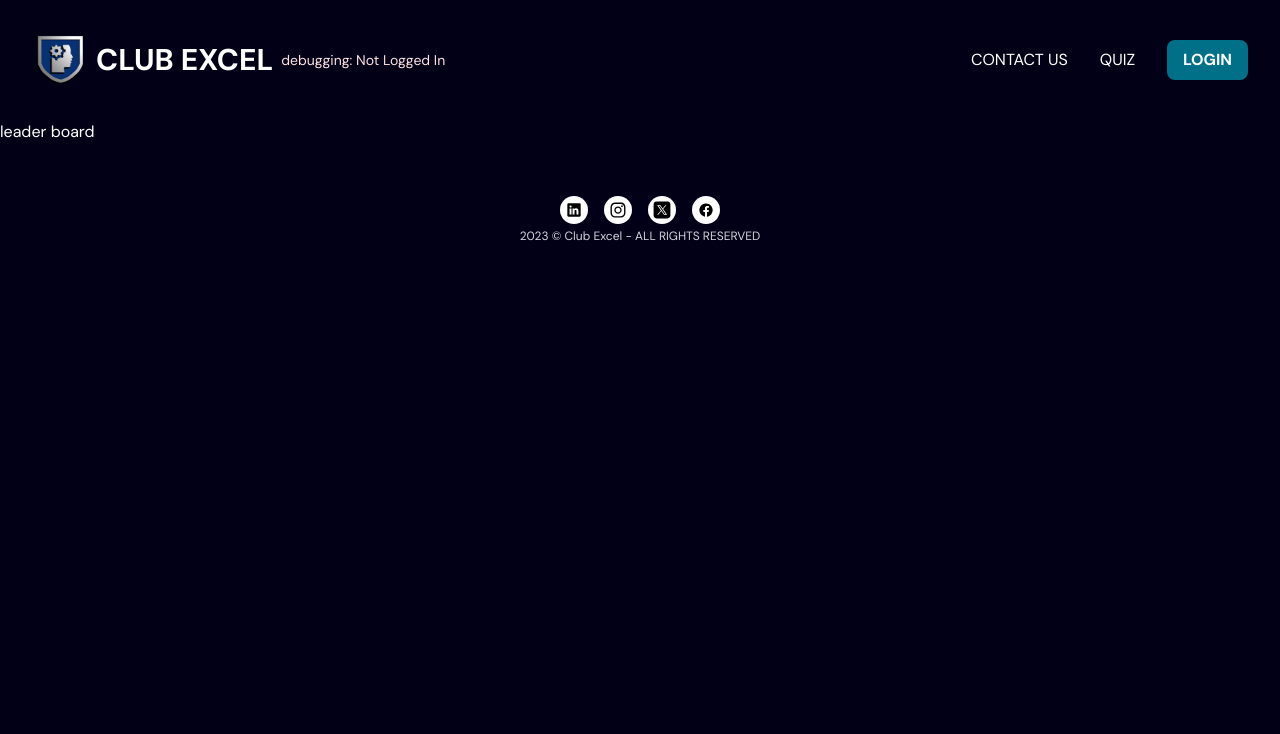
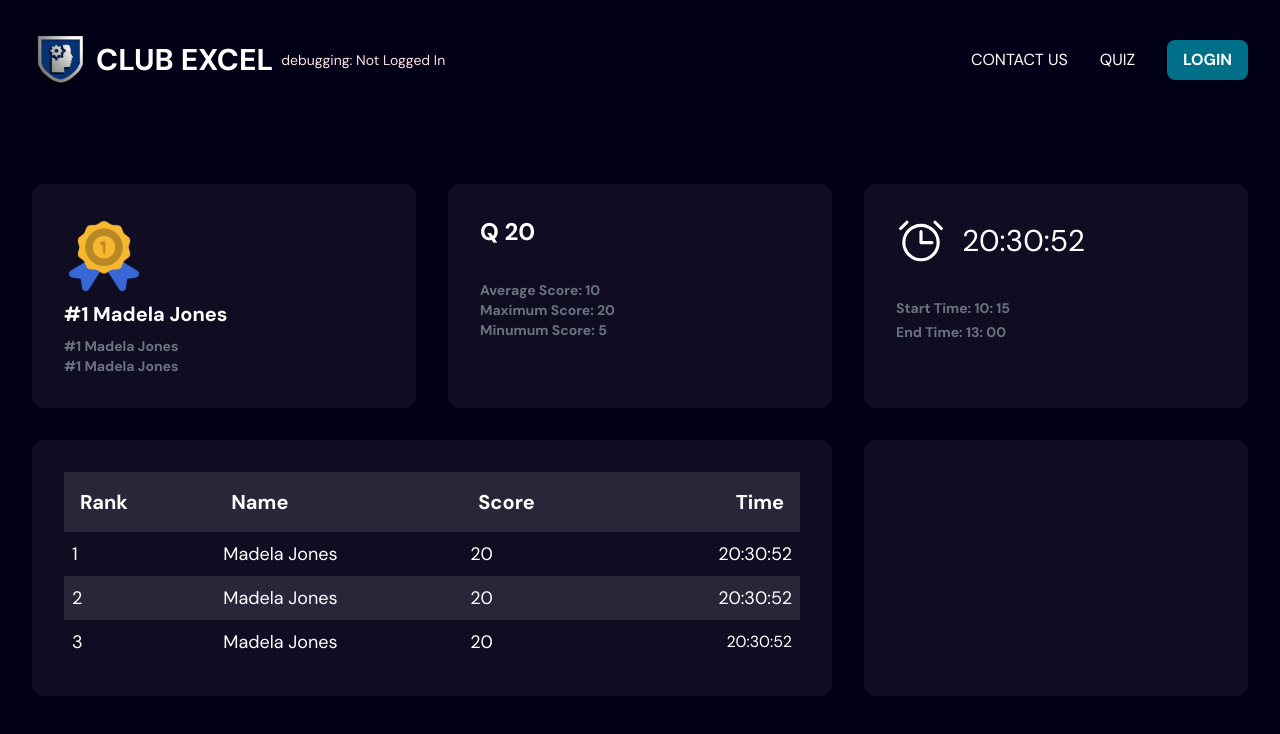
Before and after one commit to gauravtiwari2509/club-excel-quiz-platform, a Next.js app: page /leaderboard/1 in a window 1280 px wide. Shown: the top 734 px of the page. Built offline with nearby package versions, Linux system fonts and the light colour scheme; no server answers.

Commit message:
leaderboard

```diff
--- a/app/(root)/leaderboard/[id]/page.tsx
+++ b/app/(root)/leaderboard/[id]/page.tsx
@@ -1,5 +1,22 @@
-export default function LeaderBoard() {
+import Attendance from "@/components/Leaderboard/Attendance";
+import LeaderboardTable from "@/components/Leaderboard/LeaderboardTable";
+import Rank from "@/components/Leaderboard/Rank";
+import Score from "@/components/Leaderboard/Score";
+import Time from "@/components/Leaderboard/Time";
+
+export default async function LeaderBoard({ params }: { params: Promise<{ id: string }> }) {
+  const id = (await params).id;
   return (
-    <>leader board</>
+    <div className="min-h-screen sm:mt-12">
+      <div className="grid grid-cols-2 sm:grid-cols-3 p-4 sm:px-8 gap-8">
+        <Rank />
+        <Score />
+        <div className="col-span-2 sm:col-span-1"><Time /></div>
+      </div>
+      <div className="grid sm:grid-cols-3 p-4 sm:px-8 gap-8">
+        <div className="col-span-2"><LeaderboardTable /></div>
+        <Attendance />
+      </div>
+    </div>
   )
 }
--- a/app/(root)/quizes/page.tsx
+++ b/app/(root)/quizes/page.tsx
@@ -1,5 +1,4 @@
 import MyQuizes from "@/components/Quiz/sections/MyQuizes";
-import QuizContainer from "@/components/Quiz/QuizContainer";
 import React from "react";
 
 const page = () => {
--- /dev/null
+++ b/components/Leaderboard/Attendance.tsx
@@ -0,0 +1,7 @@
+export default function Attendance() {
+  return (
+    <div className="p-8 bg-bg2 w-full rounded-xl">
+
+    </div>
+  )
+}
--- /dev/null
+++ b/components/Leaderboard/LeaderboardTable.tsx
@@ -0,0 +1,36 @@
+export default function LeaderboardTable() {
+  return (
+    <div className="p-8 bg-bg2 w-full rounded-xl">
+      <table className="w-full">
+        <thead>
+          <tr className="bg-white/10">
+            <th className="text-left  text-xl p-4">Rank</th>
+            <th className="text-left  text-xl p-4">Name</th>
+            <th className="text-left  text-xl p-4">Score</th>
+            <th className="text-right text-xl p-4">Time</th>
+          </tr>
+        </thead>
+        <tbody>
+          <tr>
+            <td className="text-left  text-lg p-2">1</td>
+            <td className="text-left  text-lg p-2">Madela Jones</td>
+            <td className="text-left  text-lg p-2">20</td>
+            <td className="text-right text-lg p-2">20:30:52</td>
+          </tr>
+          <tr className="bg-white/10">
+            <td className="text-left  text-lg p-2">2</td>
+            <td className="text-left  text-lg p-2">Madela Jones</td>
+            <td className="text-left  text-lg p-2">20</td>
+            <td className="text-right text-lg p-2">20:30:52</td>
+          </tr>
+          <tr>
+            <td className="text-left  text-lg p-2">3</td>
+            <td className="text-left  text-lg p-2">Madela Jones</td>
+            <td className="text-left  text-lg p-2">20</td>
+            <td className="text-right text-lg` p-2">20:30:52</td>
+          </tr>
+        </tbody>
+      </table>
+    </div>
+  )
+}
--- /dev/null
+++ b/components/Leaderboard/Rank.tsx
@@ -0,0 +1,18 @@
+import Image from "next/image";
+
+export default function Rank() {
+  return (
+    <div className="p-8 bg-bg2 w-full rounded-xl">
+      <div>
+        <Image width={100} height={100} src={"/badge.svg"} alt="badge" className="w-[80px]" />
+      </div>
+      <div className="flex flex-col gap-2 mt-1">
+        <span className="text-xl font-semibold">#1 Madela Jones</span>
+        <p className="flex flex-col text-gray-500">
+          <span className="text-sm font-semibold">#1 Madela Jones</span>
+          <span className="text-sm font-semibold">#1 Madela Jones</span>
+        </p>
+      </div>
+    </div>
+  )
+}
--- /dev/null
+++ b/components/Leaderboard/Score.tsx
@@ -0,0 +1,14 @@
+export default function Score() {
+  return (
+    <div className="p-8 bg-bg2 w-full rounded-xl">
+      <div className="flex flex-col gap-8">
+        <div className="text-2xl font-semibold">Q 20</div>
+        <p className="flex flex-col text-gray-500">
+          <span className="text-sm font-semibold">Average Score: 10</span>
+          <span className="text-sm font-semibold">Maximum Score: 20</span>
+          <span className="text-sm font-semibold">Minumum Score: 5</span>
+        </p>
+      </div>
+    </div>
+  )
+}
--- /dev/null
+++ b/components/Leaderboard/Time.tsx
@@ -0,0 +1,18 @@
+import { TimeIcon } from "../assets/icon";
+
+export default function Time() {
+  return (
+    <div className="p-8 bg-bg2 w-full rounded-xl h-full">
+      <div className="flex flex-col gap-8">
+        <div className="flex gap-4 items-center">
+          <TimeIcon size={50} />
+          <h2 className="text-3xl">20:30:52</h2>
+        </div>
+        <p className="flex flex-col text-gray-500 gap-1">
+          <span className="text-sm font-semibold">Start Time: 10: 15</span>
+          <span className="text-sm font-semibold">End Time: 13: 00</span>
+        </p>
+      </div>
+    </div>
+  )
+}
```
Also changed, not shown: public/badge.svg (added).
